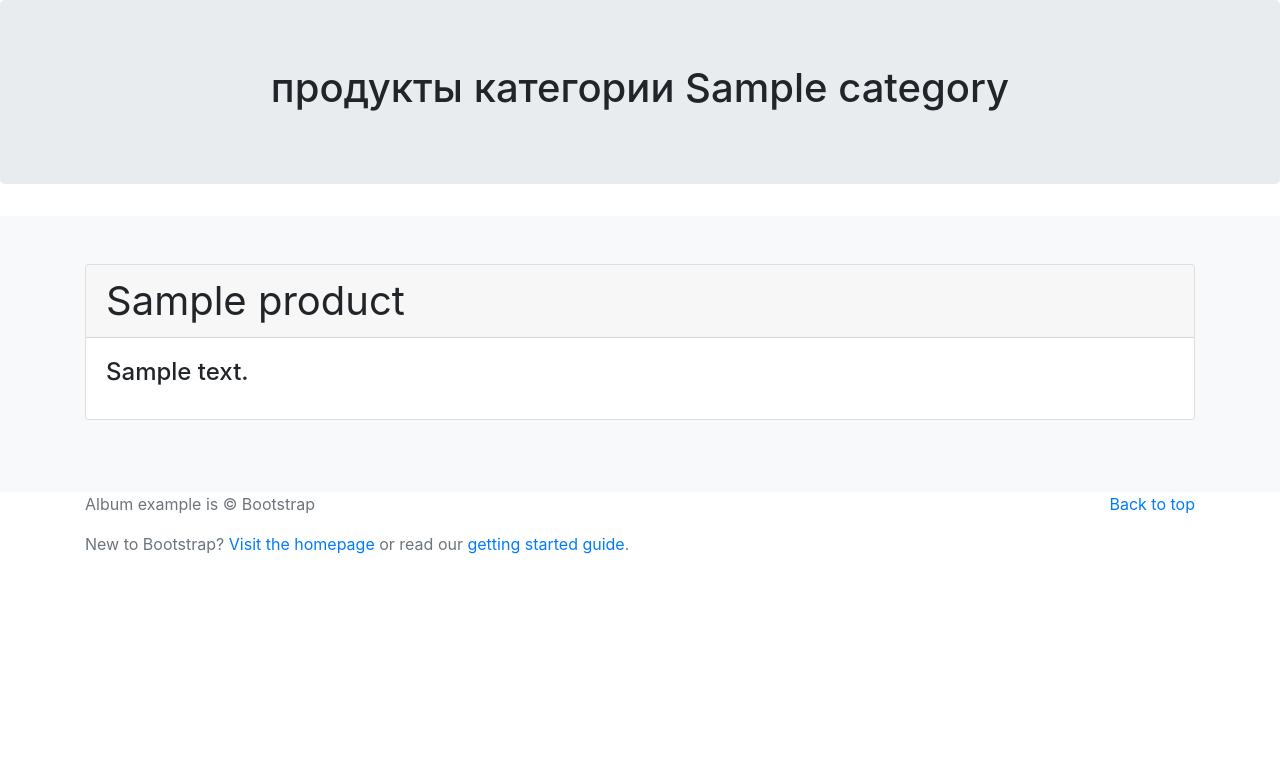
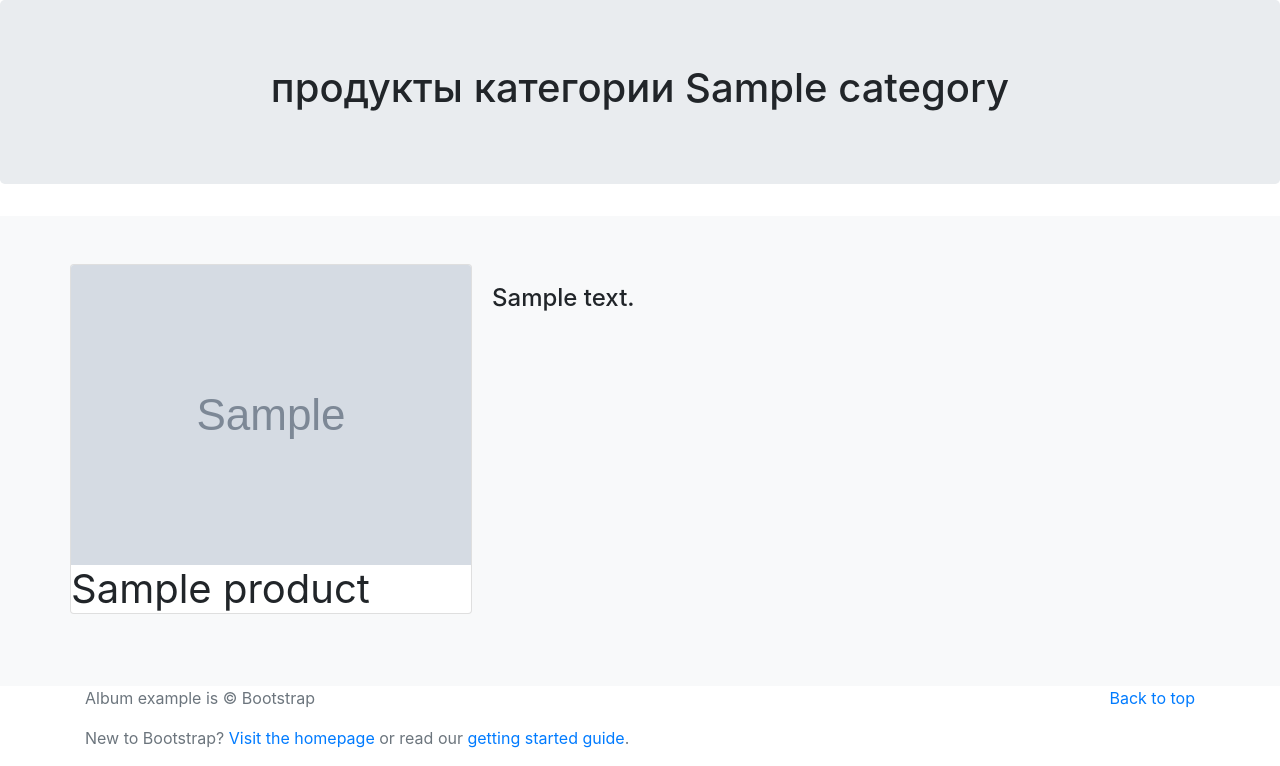
Before and after one commit to elenapronichkina/project_19.2, a Django app: page /product/1/ in a window 1280 px wide. Shown: the part 56-822 px from the top of the page. Before the commit the page ends 610 px from the top, so only its background shows below. Run offline with Django 4.2, Linux system fonts and the light colour scheme; tables that the repository leaves empty hold one stand-in row (values such as "Sample post"); grey boxes marked "Sample" are stand-in pictures; some libraries are stand-ins or nearby versions.

Commit message:
correct code

```diff
--- a/catalog/templates/catalog/product.html
+++ b/catalog/templates/catalog/product.html
@@ -3,8 +3,13 @@
 {% load my_tags %}
 
 {% block content %}
+    <div class="row">
         {% for object in object_list %}
             <div class="card mb-4 box-shadow">
+                <img class="card-img-top"
+                     src="/media/{{ object.picture }}"#}
+                     src="{{ object.picture|mymedia }}"
+                     alt="Card image cap"
                 <div class="card-header">
                     <h1 class="my-0 font-weight-normal">{{ object.name }}</h1>
                 </div>
```
